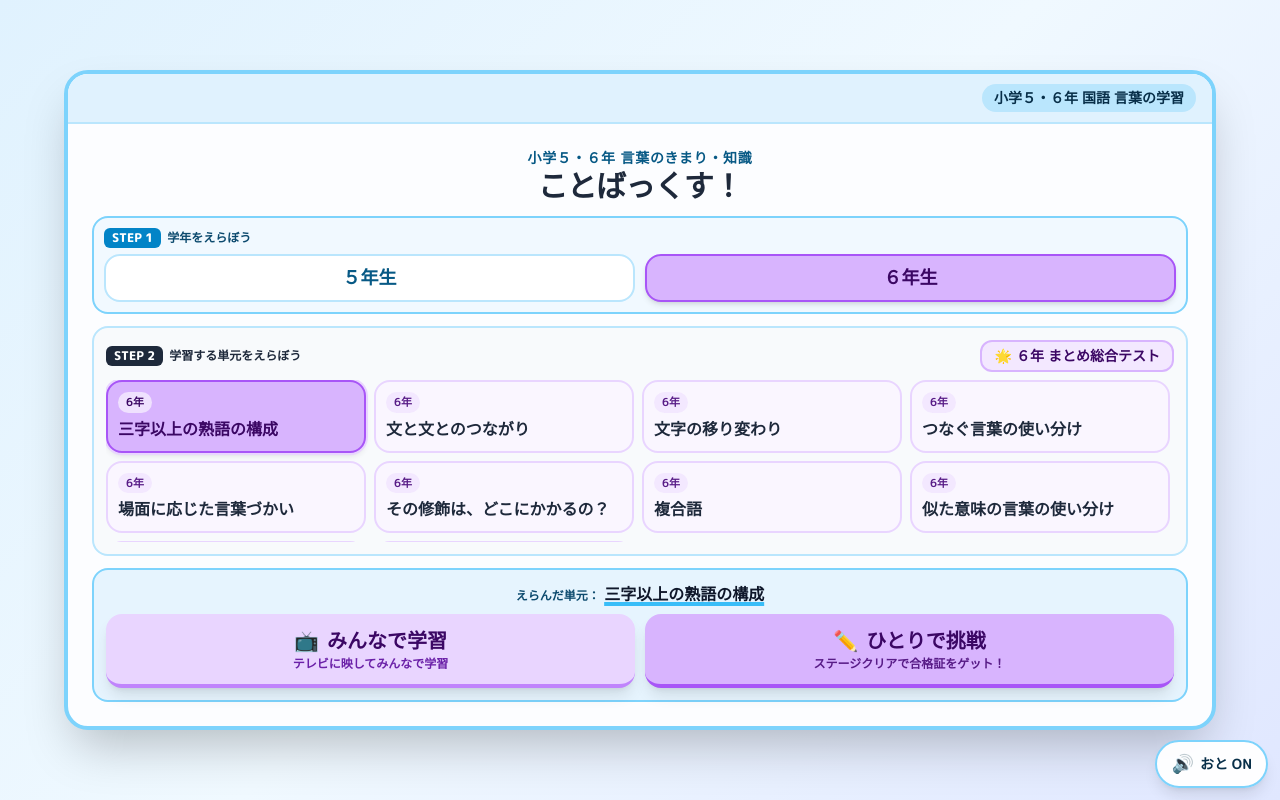
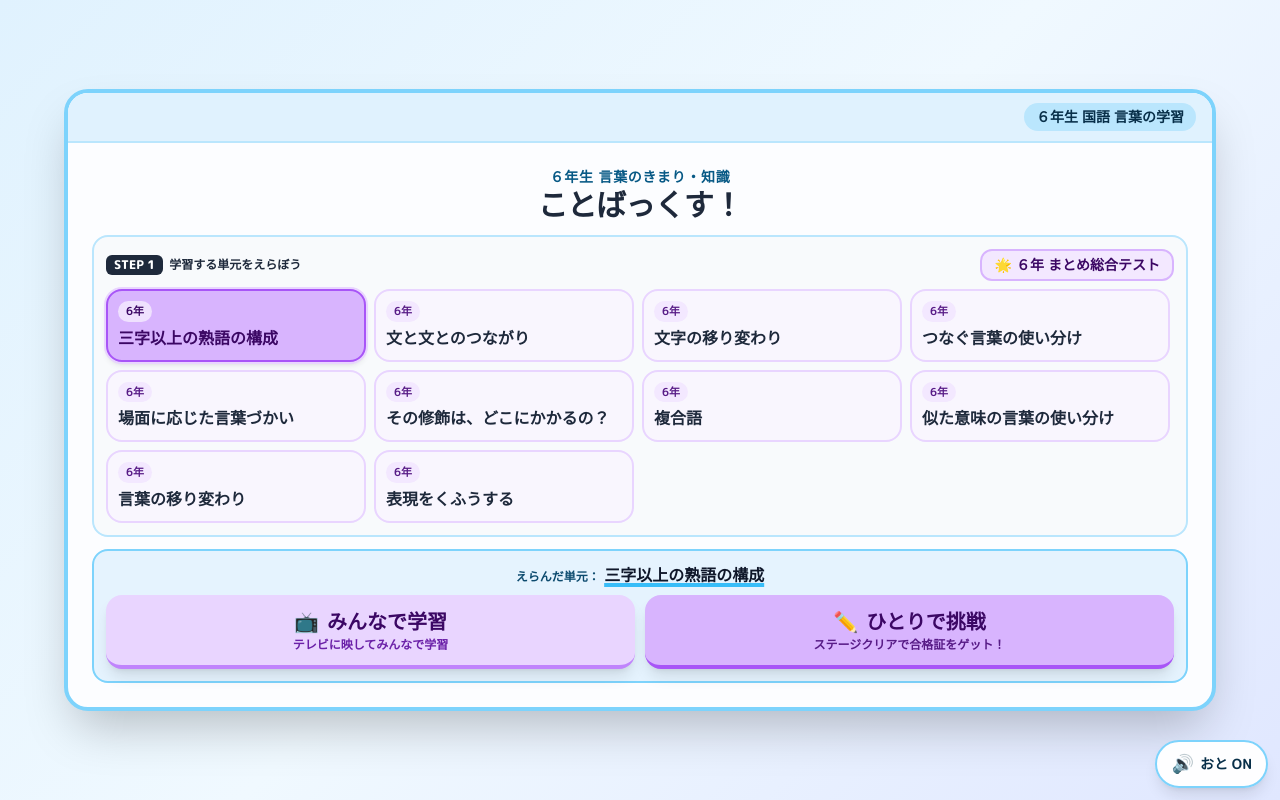
Before and after one commit to t044-050-ctrl/kotobucks-6nen, a plain HTML site: page index.html in a window 1280 px wide. Drawn offline with nearby package versions, Linux system fonts and the light colour scheme; a web font is replaced by a local one.

Commit message:
Add files via upload

```diff
--- a/index.html
+++ b/index.html
@@ -3,10 +3,7 @@
 <head>
   <meta charset="UTF-8" />
   <meta name="viewport" content="width=device-width, initial-scale=1.0" />
-  <title>ことばっくす！６年</title>
-  <meta property="og:title" content="ことばっくす！６年">
-    <meta property="og:description" content="【６年国語】言葉の学習アプリです。">
-    <meta property="og:type" content="website">
+  <title>ことばっくす！　６年生</title>
   <!-- Tailwind CSS -->
   <script src="https://cdn.tailwindcss.com"></script>
   <!-- Tone.js (効果音生成) -->
@@ -135,13 +132,13 @@
       <!-- 現在の学年・単元表示バッジ -->
       <div id="header-status" class="text-right ml-auto">
         <span class="inline-block px-3 py-1 rounded-full bg-sky-200 text-sky-950 font-bold text-xs sm:text-sm">
-          小学５・６年 国語 言葉の学習
+          ６年生 国語 言葉の学習
         </span>
       </div>
     </header>
 
     <!-- メインコンテンツ描画エリア -->
-    <main id="screen-root" class="flex-1 flex flex-col justify-between p-3 sm:p-5 md:p-6 relative overflow-y-auto">
+    <main id="screen-root" class="flex-1 flex flex-col justify-between p-3 sm:p-5 md:p-6 relative">
       <!-- JavaScriptで各画面を描画 -->
     </main>
 
@@ -1136,7 +1133,7 @@
        ========================================================================= */
     const state = {
       screen: 'home',              // 'home' | 'minna' | 'minna-done' | 'hitori-menu' | 'quiz' | 'stage-result' | 'certificate'
-      selectedGrade: 6,            // 5 | 6
+      selectedGrade: 6,            // fixed grade
       selectedUnitId: '6-jukugo3', // unit.id または 'mix-5' / 'mix-6'
       unitListScrollTop: 0,        // 単元一覧のスクロール位置保持用
       // みんなで学習用（教科書問題10問）
@@ -1207,7 +1204,7 @@
         btnHome.classList.remove('flex');
         headerStatus.innerHTML = `
           <span class="inline-block px-3 py-1 rounded-full bg-sky-200 text-sky-950 font-bold text-xs sm:text-sm">
-            小学５・６年 国語 言葉の学習
+            ６年生 国語 言葉の学習
           </span>`;
       } else {
         btnHome.className = isG6
@@ -1296,44 +1293,18 @@
           <!-- アプリタイトル -->
           <div class="text-center">
             <p class="text-xs sm:text-sm font-bold text-sky-800 tracking-wider">
-              小学５・６年 言葉のきまり・知識
+              ６年生 言葉のきまり・知識
             </p>
             <h1 class="text-2xl sm:text-3xl font-extrabold text-slate-800 tracking-tight">
               ことばっくす！
             </h1>
           </div>
 
-          <!-- STEP 1: 学年タブ切り替え -->
-          <div class="bg-sky-50/90 p-2.5 rounded-2xl border-2 border-sky-300">
-            <div class="text-xs font-extrabold text-sky-900 mb-1.5 flex items-center gap-1.5">
-              <span class="px-2 py-0.5 rounded-md bg-sky-600 text-white">STEP 1</span>
-              <span>学年をえらぼう</span>
-            </div>
-            <div class="grid grid-cols-2 gap-2.5">
-              <button type="button" onclick="selectGrade(5)"
-                class="py-2 px-4 rounded-2xl font-extrabold text-base sm:text-lg border-2 transition active:scale-95 ${
-                  state.selectedGrade === 5
-                    ? 'bg-sky-600 text-white border-sky-800 shadow-md'
-                    : 'bg-white text-sky-800 border-sky-200 hover:bg-sky-50'
-                }">
-                ５年生
-              </button>
-              <button type="button" onclick="selectGrade(6)"
-                class="py-2 px-4 rounded-2xl font-extrabold text-base sm:text-lg border-2 transition active:scale-95 ${
-                  state.selectedGrade === 6
-                    ? 'bg-purple-300 text-purple-950 border-purple-500 shadow-md'
-                    : 'bg-white text-purple-800 border-purple-200 hover:bg-purple-50'
-                }">
-                ６年生
-              </button>
-            </div>
-          </div>
-
-          <!-- STEP 2: 単元選択 -->
+          <!-- STEP 1: 単元選択 -->
           <div class="bg-slate-50/80 p-2.5 sm:p-3 rounded-2xl border-2 border-sky-200">
             <div class="flex flex-wrap items-center justify-between gap-2 mb-2">
               <div class="text-xs font-extrabold text-slate-800 flex items-center gap-1.5">
-                <span class="px-2 py-0.5 rounded-md bg-slate-800 text-white">STEP 2</span>
+                <span class="px-2 py-0.5 rounded-md bg-slate-800 text-white">STEP 1</span>
                 <span>学習する単元をえらぼう</span>
               </div>
               <button type="button" onclick="selectUnit('mix-${state.selectedGrade}')"
@@ -1351,7 +1322,7 @@
             </div>
 
             <div id="unit-list-scroll" onscroll="state.unitListScrollTop = this.scrollTop"
-              class="grid grid-cols-2 sm:grid-cols-3 md:grid-cols-4 gap-2 max-h-[144px] sm:max-h-[162px] overflow-y-auto pr-1">
+              class="grid grid-cols-2 sm:grid-cols-3 md:grid-cols-4 gap-2 pr-1">
               ${unitButtonsHtml}
             </div>
           </div>
@@ -3207,10 +3178,8 @@
       updateKeyboardDisplay();
     }
 
-    // フリックまたはトグルで1文字入力する処理
+    // フリックまたはトグルで1文字入力する処理（文字キーのみ無音）
     function inputKanaChar(keyObj, mode, flickDir = 'center') {
-      playSound('tap');
-
       if (keyObj.isModifier) {
         // 濁点・半濁点・小文字の変換
         if (kbState.composing.length > 0) {
```
